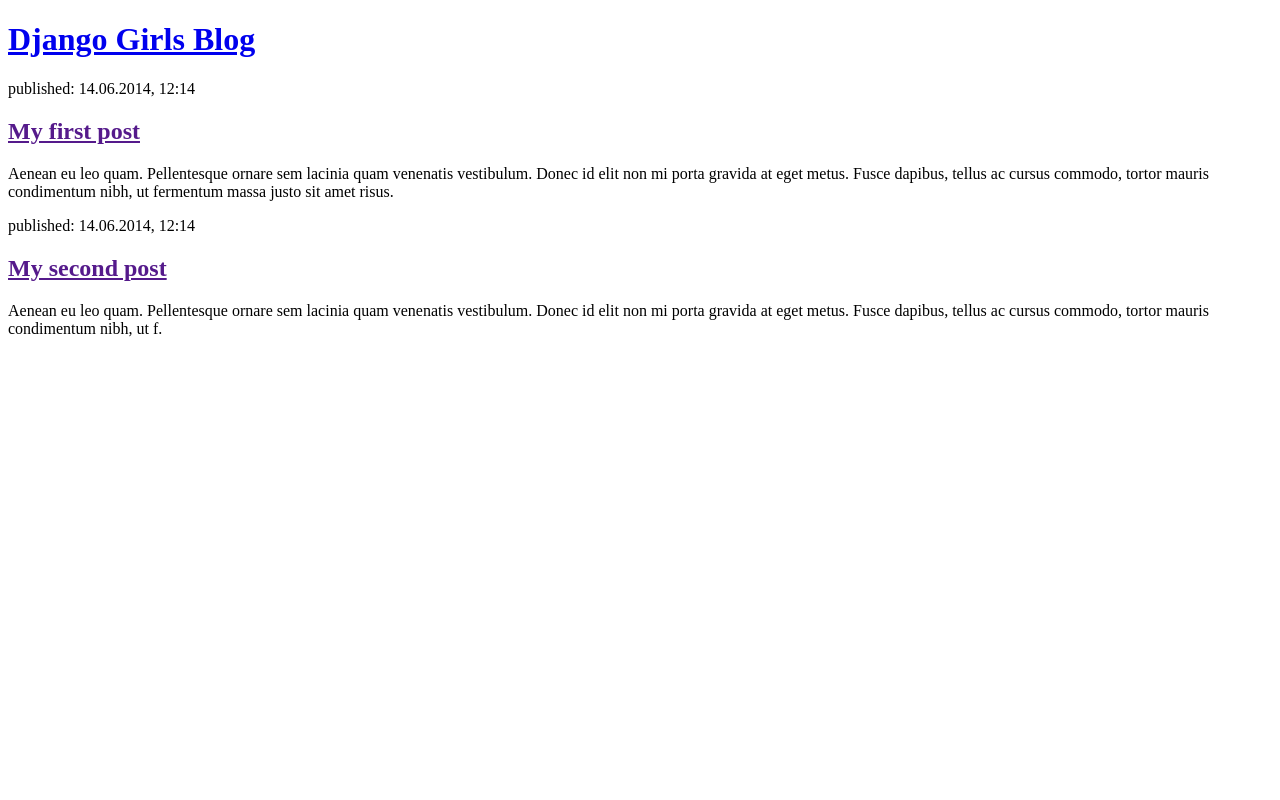
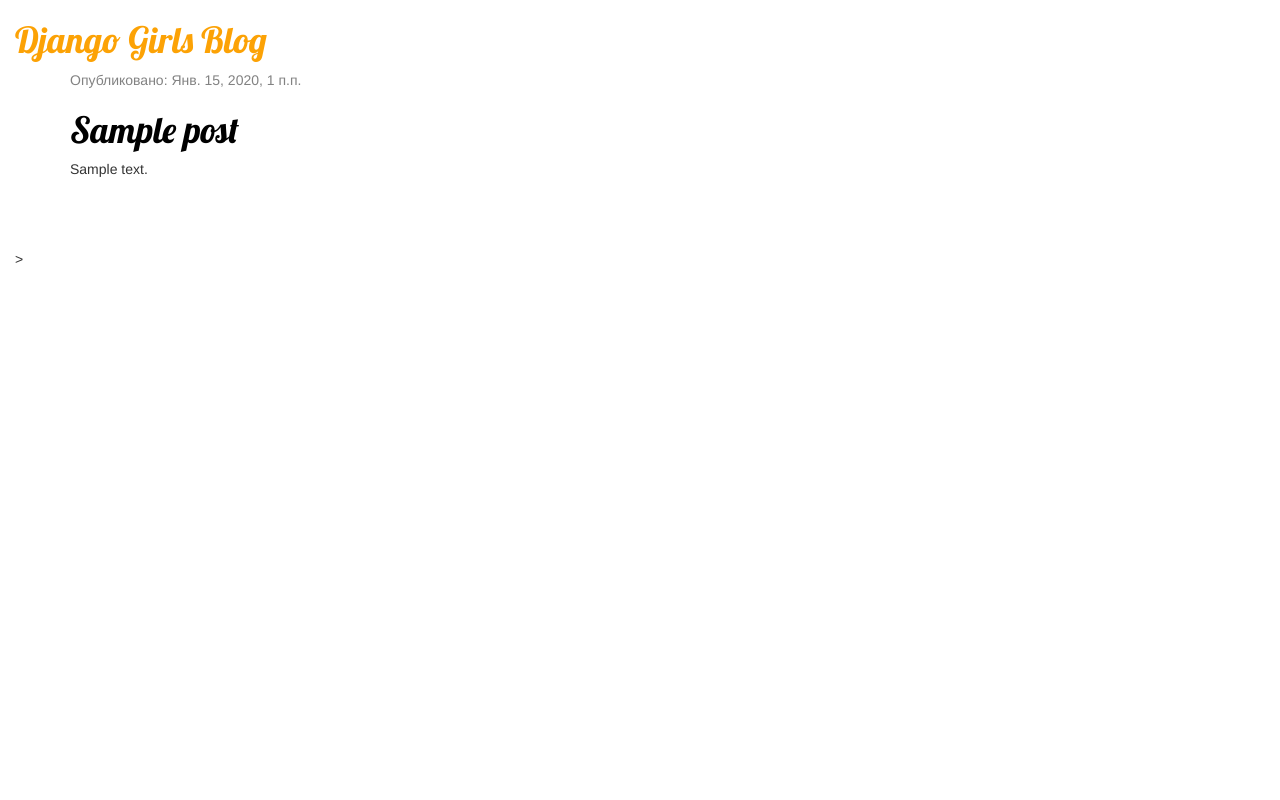
Before and after one commit to Ilyabbbz/DjangoLearn, a Django app: template mysite/blog/templates/blog/post_list.html in a window 1280 px wide. Run offline with Django 3.2, Linux system fonts and the light colour scheme; the template is opened without the code that fills it: values that come from a table or form of the project are taken from there, others are empty; tables that the repository leaves empty hold one stand-in row (values such as "Sample post"); some libraries are stand-ins or nearby versions.

Commit message:
Сделал наконец .

```diff
--- /dev/null
+++ b/mysite/blog/static/css/blog.css
@@ -0,0 +1,69 @@
+h1 a {
+    color: #FCA205;
+}
+
+body {
+    padding-left: 15px;
+}
+
+h1 a {
+    color: #FCA205;
+    font-family: 'Lobster';
+}
+
+<div class="page-header">
+    <h1><a href="/">Django Girls Blog</a></h1>
+</div>
+
+<div class="post">
+    <p>published: {{ post.published_date }}</p>
+    <h1><a href="">{{ post.title }}</a></h1>
+    <p>{{ post.text|linebreaksbr }}</p>
+</div>
+
+.page-header {
+    background-color: #ff9400;
+    margin-top: 0;
+    padding: 20px 20px 20px 40px;
+}
+
+.page-header h1, .page-header h1 a, .page-header h1 a:visited, .page-header h1 a:active {
+    color: #ffffff;
+    font-size: 36pt;
+    text-decoration: none;
+}
+
+.content {
+    margin-left: 40px;
+}
+
+h1, h2, h3, h4 {
+    font-family: 'Lobster', cursive;
+}
+
+.date {
+    color: #828282;
+}
+
+.save {
+    float: right;
+}
+
+.post-form textarea, .post-form input {
+    width: 100%;
+}
+
+.top-menu, .top-menu:hover, .top-menu:visited {
+    color: #ffffff;
+    float: right;
+    font-size: 26pt;
+    margin-right: 20px;
+}
+
+.post {
+    margin-bottom: 70px;
+}
+
+.post h1 a, .post h1 a:visited {
+    color: #000000;
+}
--- a/mysite/blog/templates/blog/post_list.html
+++ b/mysite/blog/templates/blog/post_list.html
@@ -1,26 +1,36 @@
-<!DOCTYPE html>
+{% load static %}
 <html lang="en">
     <head>
+        <title>noGirl</title>
         <meta charset="UTF-8">
         <meta name="viewport" content="width=device-width, initial-scale=1.0">
         <meta http-equiv="X-UA-Compatible" content="ie=edge">
-    <title>noGirl</title>
+        <link rel="stylesheet" href="//maxcdn.bootstrapcdn.com/bootstrap/3.2.0/css/bootstrap.min.css">
+        <link rel="stylesheet" href="//maxcdn.bootstrapcdn.com/bootstrap/3.2.0/css/bootstrap-theme.min.css">
+        <link rel="stylesheet" href="{% static 'css/blog.css' %}">
+        <link href="https://fonts.googleapis.com/css?family=Lobster&subset=latin,cyrillic" rel="stylesheet" type="text/css">
     </head>
     <body>
         <div>
             <h1><a href="/">Django Girls Blog</a></h1>
         </div>
 
-    <div>
-        <p>published: 14.06.2014, 12:14</p>
-        <h2><a href="">My first post</a></h2>
-        <p>Aenean eu leo quam. Pellentesque ornare sem lacinia quam venenatis vestibulum. Donec id elit non mi porta gravida at eget metus. Fusce dapibus, tellus ac cursus commodo, tortor mauris condimentum nibh, ut fermentum massa justo sit amet risus.</p>
+        <!-- {% for post in posts %} -->
+        <div class="content container">
+                <div class="row">
+                    <div class="col-md-8">
+                        {% for post in posts %}
+                            <div class="post">
+                                <div class="date">
+                                    <p>Опубликовано: {{ post.published_date }}</p>
                                 </div>
-
-        <div>
-            <p>published: 14.06.2014, 12:14</p>
-            <h2><a href="">My second post</a></h2>
-            <p>Aenean eu leo quam. Pellentesque ornare sem lacinia quam venenatis vestibulum. Donec id elit non mi porta gravida at eget metus. Fusce dapibus, tellus ac cursus commodo, tortor mauris condimentum nibh, ut f.</p>
+                                <h1><a href="">{{ post.title }}</a></h1>
+                                <p>{{ post.text|linebreaksbr }}</p>
                             </div>
-    </body>
+                        {% endfor %}
+                    </div>
+                </div>
+            </div>
+        <!-- {% endfor %} -->
+    </body>>
 </html>
--- a/mysite/blog/views.py
+++ b/mysite/blog/views.py
@@ -3,7 +3,5 @@
 from .models import Post
 
 def post_list(request):
-    posts = Post.object.filter(published_date__lte=timezone.now()).order_by('published_date')
-    return render(request, 'blog/post_list.html', {})
-
-# Create your views here.
+    posts = Post.objects.filter(published_date__lte=timezone.now()).order_by('published_date')
+    return render(request, 'blog/post_list.html', {'posts': posts})
```
Lines whose indentation alone changed are shown as unchanged.
